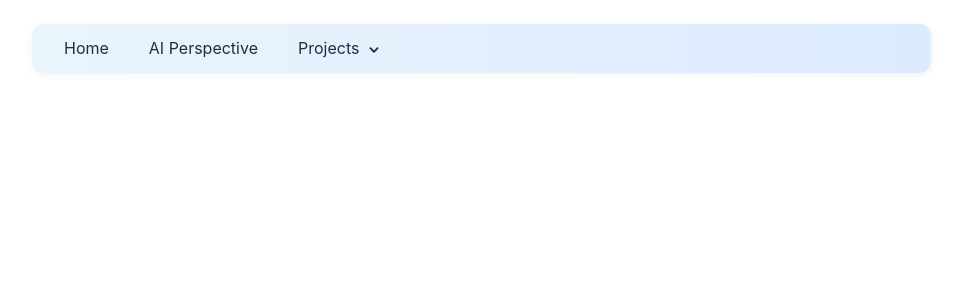
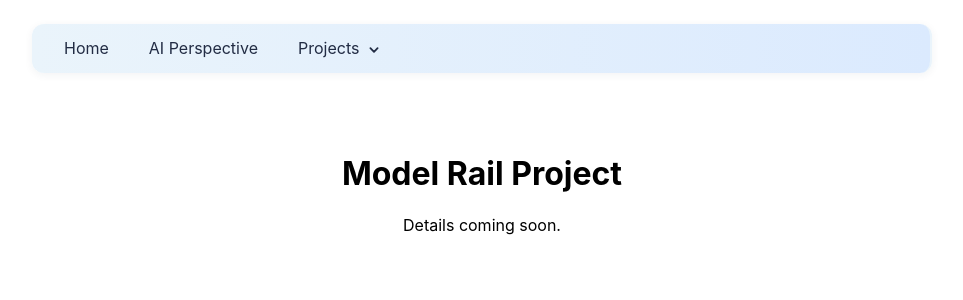
Before and after one commit to Squashable/Squashable.github.io, a React (Create React App) app: page /website-model-rail.html in a window 1280 px wide. Shown: the top 300 px of the page, without its empty margins (158-1121 px from the left). Built offline with nearby package versions, Linux system fonts and the light colour scheme.

Commit message:
update client side loading of pages

```diff
--- a/src/App.js
+++ b/src/App.js
@@ -4,6 +4,16 @@ import logo from './logo.svg';
 import './App.css';
 import Navbar from './Navbar';
 import Artificial from './Artificial';
+import Turret from './Turret';
+import ModelRail from './ModelRail';
+import WebsiteProject from './WebsiteProject';
+import Project04 from './Project04';
+import Project05 from './Project05';
+import Project06 from './Project06';
+import Project07 from './Project07';
+import Project08 from './Project08';
+import Project09 from './Project09';
+import Project10 from './Project10';
 
 const divStyle = {
   background: 'linear-gradient(90deg, #eaf4fb 0%, #dbeafe 100%)',
@@ -114,6 +124,16 @@ function App() {
         <Routes>
           <Route path="/" element={<Home />} />
           <Route path="/Artifical" element={<Artificial />} />
+          <Route path="/website-turret.html" element={<Turret />} />
+          <Route path="/website-model-rail.html" element={<ModelRail />} />
+          <Route path="/website-project.html" element={<WebsiteProject />} />
+          <Route path="/Project04.html" element={<Project04 />} />
+          <Route path="/Project05.html" element={<Project05 />} />
+          <Route path="/Project06.html" element={<Project06 />} />
+          <Route path="/Project07.html" element={<Project07 />} />
+          <Route path="/Project08.html" element={<Project08 />} />
+          <Route path="/Project09.html" element={<Project09 />} />
+          <Route path="/Project10.html" element={<Project10 />} />
         </Routes>
       </div>
     </Router>
--- /dev/null
+++ b/src/ModelRail.js
@@ -0,0 +1,4 @@
+import React from 'react';
+export default function ModelRail() {
+  return <div style={{padding: 40}}><h1>Model Rail Project</h1><p>Details coming soon.</p></div>;
+}
--- /dev/null
+++ b/src/Project04.js
@@ -0,0 +1,4 @@
+import React from 'react';
+export default function Project04() {
+  return <div style={{padding: 40}}><h1>Future Project 04</h1><p>Details coming soon.</p></div>;
+}
--- /dev/null
+++ b/src/Project05.js
@@ -0,0 +1,4 @@
+import React from 'react';
+export default function Project05() {
+  return <div style={{padding: 40}}><h1>Future Project 05</h1><p>Details coming soon.</p></div>;
+}
--- /dev/null
+++ b/src/Project06.js
@@ -0,0 +1,4 @@
+import React from 'react';
+export default function Project06() {
+  return <div style={{padding: 40}}><h1>Future Project 06</h1><p>Details coming soon.</p></div>;
+}
--- /dev/null
+++ b/src/Project07.js
@@ -0,0 +1,4 @@
+import React from 'react';
+export default function Project07() {
+  return <div style={{padding: 40}}><h1>Future Project 07</h1><p>Details coming soon.</p></div>;
+}
--- /dev/null
+++ b/src/Project08.js
@@ -0,0 +1,4 @@
+import React from 'react';
+export default function Project08() {
+  return <div style={{padding: 40}}><h1>Future Project 08</h1><p>Details coming soon.</p></div>;
+}
--- /dev/null
+++ b/src/Project09.js
@@ -0,0 +1,4 @@
+import React from 'react';
+export default function Project09() {
+  return <div style={{padding: 40}}><h1>Future Project 09</h1><p>Details coming soon.</p></div>;
+}
--- /dev/null
+++ b/src/Project10.js
@@ -0,0 +1,4 @@
+import React from 'react';
+export default function Project10() {
+  return <div style={{padding: 40}}><h1>Future Project 10</h1><p>Details coming soon.</p></div>;
+}
--- /dev/null
+++ b/src/Turret.js
@@ -0,0 +1,4 @@
+import React from 'react';
+export default function Turret() {
+  return <div style={{padding: 40}}><h1>Turret Project</h1><p>Details coming soon.</p></div>;
+}
--- /dev/null
+++ b/src/WebsiteProject.js
@@ -0,0 +1,4 @@
+import React from 'react';
+export default function WebsiteProject() {
+  return <div style={{padding: 40}}><h1>Website Building Project</h1><p>Details coming soon.</p></div>;
+}
```
